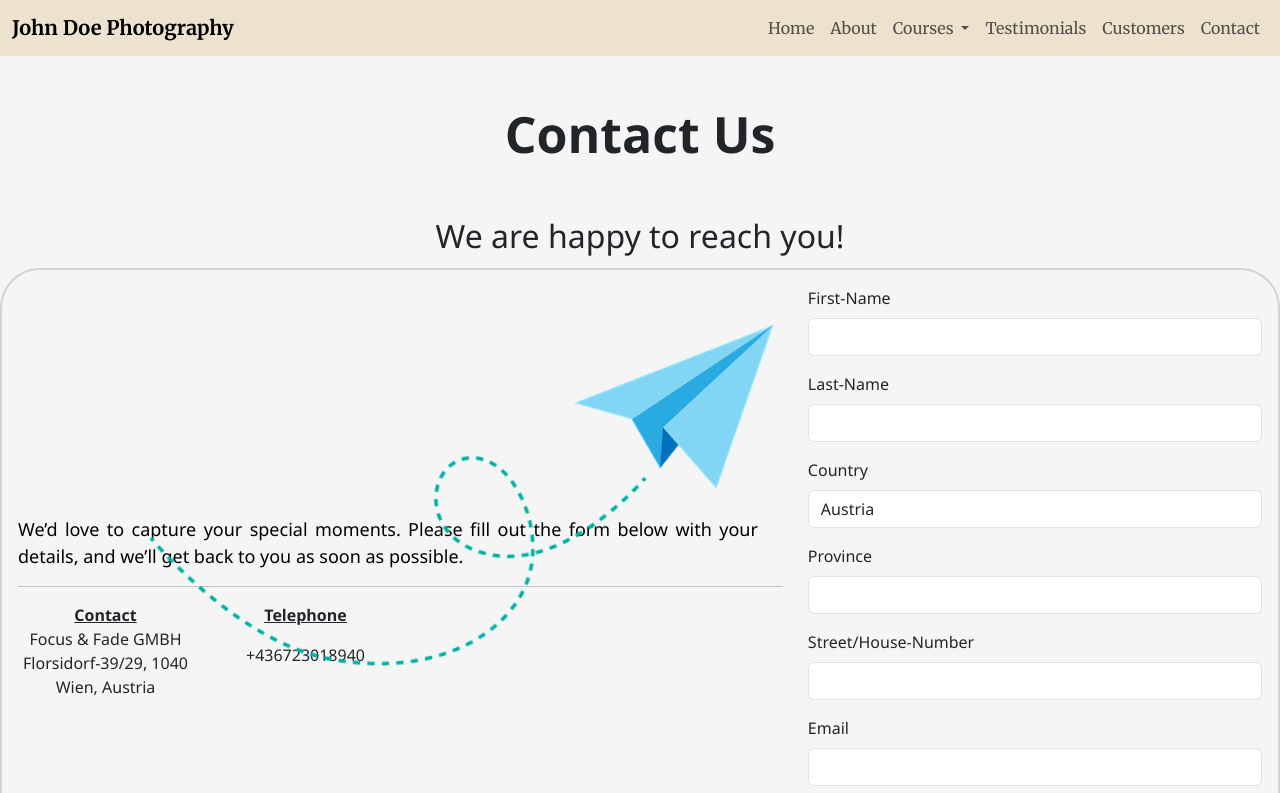
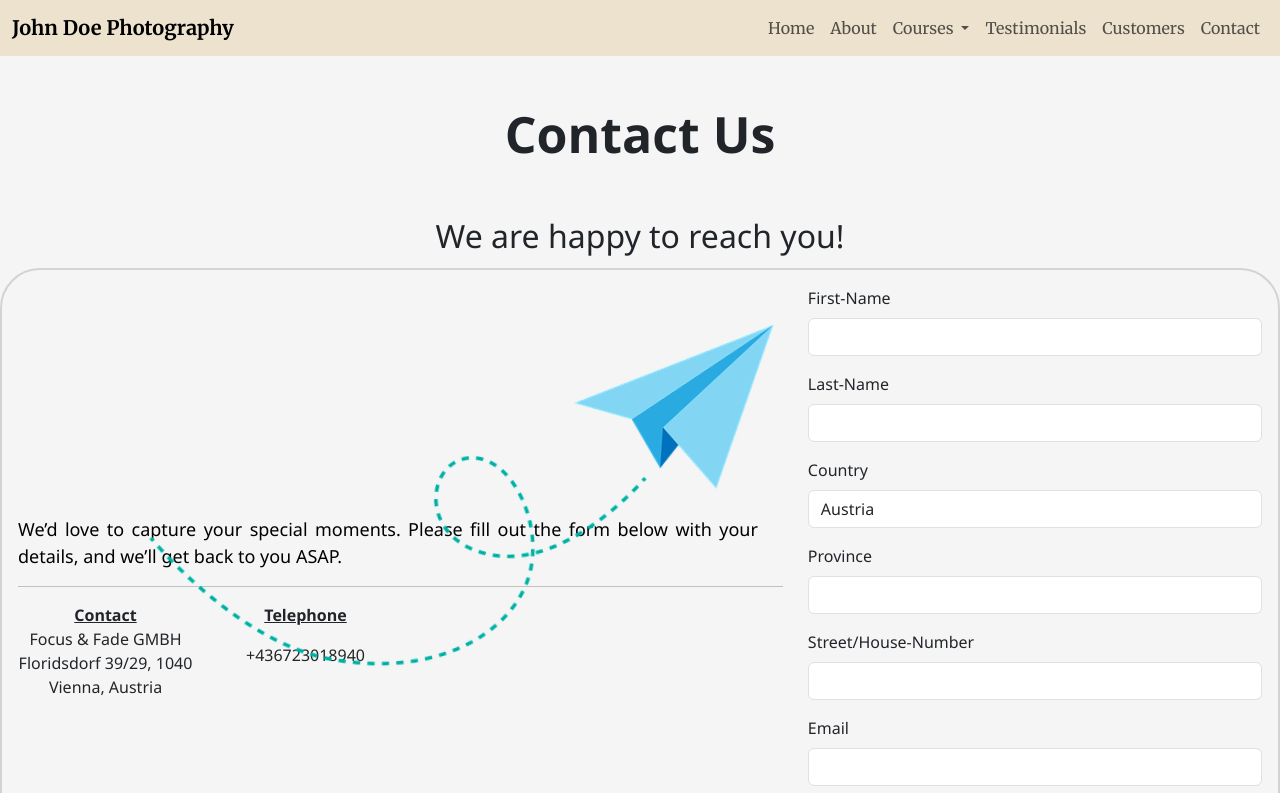
Before and after one commit to santiagoAlvRu/photographerswebpage, an Angular app: page /contact-us in a window 1280 px wide. Shown: the top 793 px of the page. Built offline with nearby package versions, Linux system fonts and the light colour scheme.

Commit message:
final details

```diff
--- a/src/app/app.component.ts
+++ b/src/app/app.component.ts
@@ -1,14 +1,14 @@
-import { Component, NgModule } from '@angular/core';
+import { Component } from '@angular/core';
 import { RouterOutlet } from '@angular/router';
 import {LayoutComponent} from './components/layout/layout.component';
 import {NgbModule} from '@ng-bootstrap/ng-bootstrap';
-import { FormBuilder, NgModel, ReactiveFormsModule } from '@angular/forms';
+import { ReactiveFormsModule } from '@angular/forms';
 import { CommonModule } from '@angular/common';
 
 
 @Component({
   selector: 'app-root',
-  imports: [RouterOutlet, LayoutComponent, NgbModule], //Import NgbModule here to use it in the app
+  imports: [RouterOutlet, LayoutComponent, CommonModule, ReactiveFormsModule, NgbModule], //Import NgbModule here to use it in the app
   templateUrl: './app.component.html',
   styleUrl: './app.component.css'
 })
--- a/src/app/components/contact-us/contact-us.component.html
+++ b/src/app/components/contact-us/contact-us.component.html
@@ -6,15 +6,15 @@
     <!--for two para one general and one contact address-->
     <div class="paragraph">
         <div >
-            <p class="general">We’d love to capture your special moments. Please fill out the form below with your details, and we’ll get back to you as soon as possible.</p>
+            <p class="general">We’d love to capture your special moments. Please fill out the form below with your details, and we’ll get back to you ASAP.</p>
         </div>
         <hr>
         <div class="physical">
             <div class="address">
                 <p class="black">Contact</p>
                 <p>Focus & Fade GMBH</p>
-                <p>Florsidorf-39/29, 1040</p>
-                <p>Wien, Austria</p>
+                <p>Floridsdorf 39/29, 1040</p>
+                <p>Vienna, Austria</p>
             </div>
             <div class="phone">
                 <p class="black1">Telephone</p>
--- a/src/styles.css
+++ b/src/styles.css
@@ -1,5 +1,4 @@
 @import "bootstrap-icons/font/bootstrap-icons.css";
-@import url('https://fonts.googleapis.com/css2?family=Fraunces:ital,opsz,wght@0,9..144,100..900;1,9..144,100..900&family=Montserrat:ital,wght@0,100..900;1,100..900&display=swap');
 @import url('https://fonts.googleapis.com/css2?family=Merriweather:ital,opsz,wght@0,18..144,300..900;1,18..144,300..900&display=swap');
 
 
```
